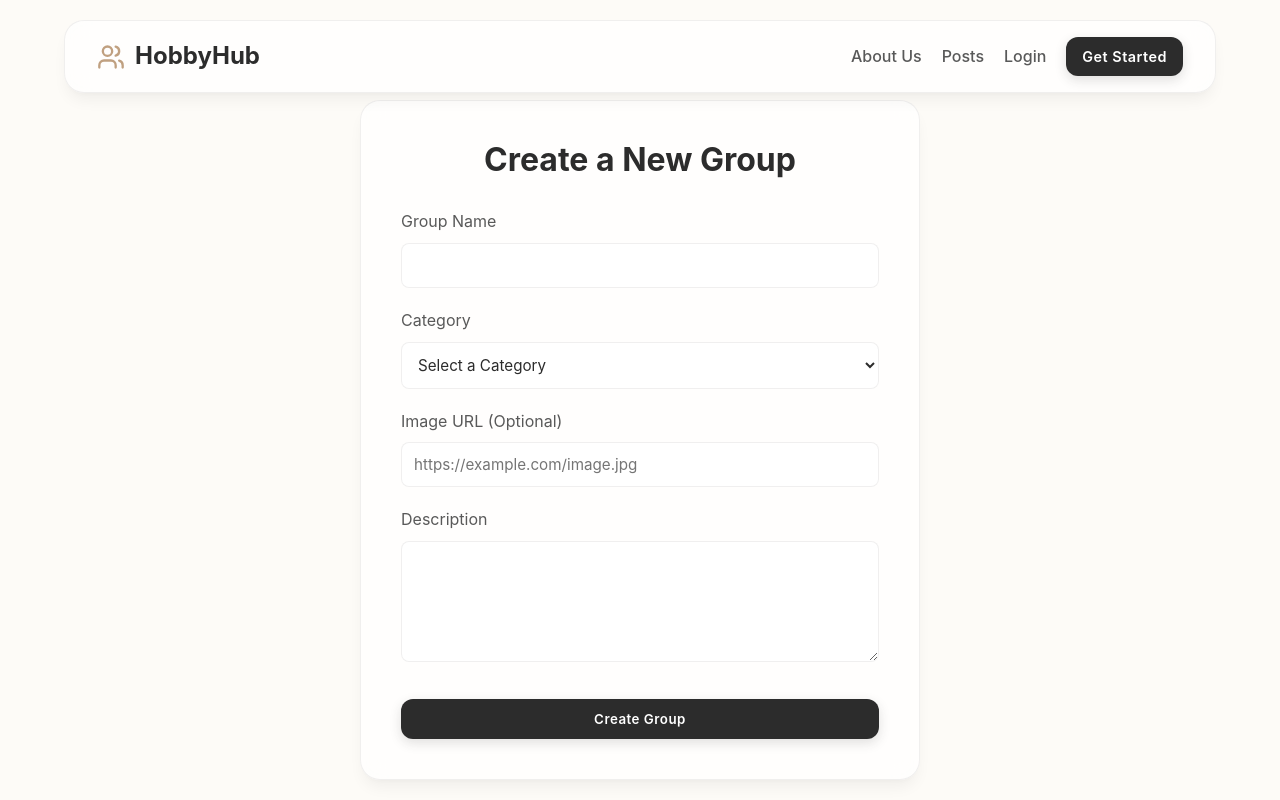
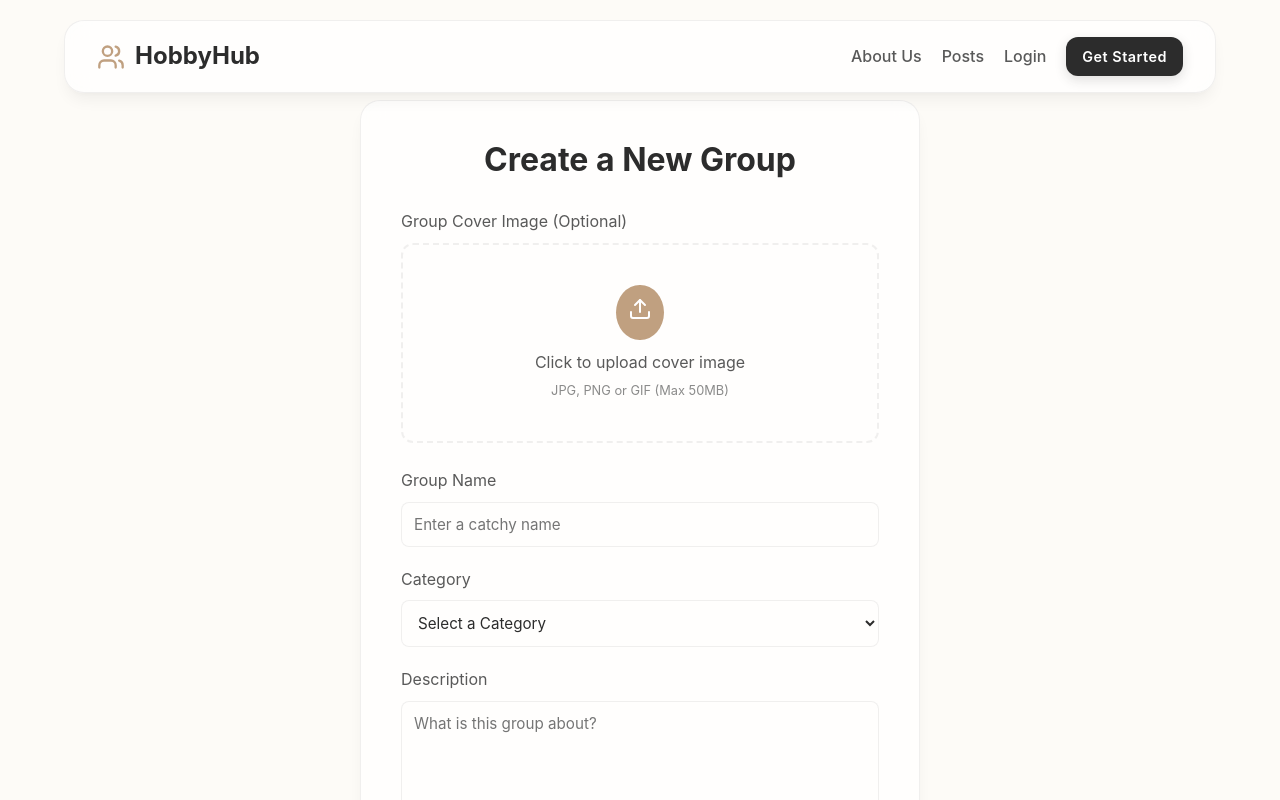
Before and after one commit to Priyanshukumar23/SKILLSPHERE, a React (Vite) app in the folder client/: page /create-group in a window 1280 px wide. Shown: the top 800 px of the page. Built offline with nearby package versions, Linux system fonts and the light colour scheme; no server answers; what bad-words would draw is missing.

Commit message:
Add multipart image upload support for new groups

```diff
--- a/client/src/pages/CreateGroup.jsx
+++ b/client/src/pages/CreateGroup.jsx
@@ -1,22 +1,54 @@
 import { useState } from 'react';
 import api from '../utils/api';
 import { useNavigate } from 'react-router-dom';
+import { Upload, X, Image as ImageIcon } from 'lucide-react';
 
 const CreateGroup = () => {
-    const [formData, setFormData] = useState({ name: '', description: '', category: '', image: '' });
+    const [formData, setFormData] = useState({ name: '', description: '', category: '' });
+    const [imageFile, setImageFile] = useState(null);
+    const [imagePreview, setImagePreview] = useState(null);
+    const [loading, setLoading] = useState(false);
     const navigate = useNavigate();
 
-    const { name, description, category, image } = formData;
+    const { name, description, category } = formData;
 
-    const onChange = e => setFormData({ ...formData, [e.target.name]: e.target.value });
+    const onChange = e => setFormData(prev => ({ ...prev, [e.target.name]: e.target.value }));
+
+    const onFileChange = e => {
+        const file = e.target.files[0];
+        if (file) {
+            setImageFile(file);
+            setImagePreview(URL.createObjectURL(file));
+        }
+    };
+
+    const removeImage = () => {
+        setImageFile(null);
+        setImagePreview(null);
+    };
 
     const onSubmit = async e => {
         e.preventDefault();
+        setLoading(true);
+
+        const data = new FormData();
+        data.append('name', name);
+        data.append('description', description);
+        data.append('category', category);
+        if (imageFile) {
+            data.append('image', imageFile);
+        }
+
         try {
-            await api.post('/groups', formData);
+            await api.post('/groups', data, {
+                headers: { 'Content-Type': 'multipart/form-data' }
+            });
             navigate('/dashboard');
         } catch (err) {
             console.error(err);
+            alert(err.response?.data?.msg || err.message || 'Failed to create group');
+        } finally {
+            setLoading(false);
         }
     };
 
@@ -26,6 +58,71 @@ const CreateGroup = () => {
                 <div className="glass-panel" style={{ padding: '40px' }}>
                     <h2 style={{ fontSize: '2rem', marginBottom: '30px', textAlign: 'center' }}>Create a New Group</h2>
                     <form onSubmit={onSubmit}>
+                        {/* Image Upload Area */}
+                        <div style={{ marginBottom: '25px' }}>
+                            <label style={{ display: 'block', marginBottom: '8px', color: 'var(--text-secondary)' }}>Group Cover Image (Optional)</label>
+                            <div
+                                style={{
+                                    width: '100%',
+                                    height: '200px',
+                                    border: '2px dashed var(--glass-border)',
+                                    borderRadius: '12px',
+                                    display: 'flex',
+                                    flexDirection: 'column',
+                                    alignItems: 'center',
+                                    justifyContent: 'center',
+                                    cursor: 'pointer',
+                                    position: 'relative',
+                                    overflow: 'hidden',
+                                    background: 'rgba(255,255,255,0.02)',
+                                    transition: 'all 0.3s'
+                                }}
+                                onClick={() => !imagePreview && document.getElementById('image-upload').click()}
+                            >
+                                {imagePreview ? (
+                                    <>
+                                        <img
+                                            src={imagePreview}
+                                            alt="Preview"
+                                            style={{ width: '100%', height: '100%', objectFit: 'cover' }}
+                                        />
+                                        <button
+                                            type="button"
+                                            onClick={(e) => { e.stopPropagation(); removeImage(); }}
+                                            style={{
+                                                position: 'absolute',
+                                                top: '10px',
+                                                right: '10px',
+                                                background: 'rgba(0,0,0,0.5)',
+                                                color: 'white',
+                                                border: 'none',
+                                                borderRadius: '50%',
+                                                padding: '5px',
+                                                cursor: 'pointer'
+                                            }}
+                                        >
+                                            <X size={18} />
+                                        </button>
+                                    </>
+                                ) : (
+                                    <>
+                                        <div style={{ background: 'var(--accent)', color: 'white', padding: '12px', borderRadius: '50%', marginBottom: '10px' }}>
+                                            <Upload size={24} />
+                                        </div>
+                                        <span style={{ color: 'var(--text-secondary)' }}>Click to upload cover image</span>
+                                        <span style={{ fontSize: '0.8rem', color: 'var(--text-secondary)', opacity: 0.7, marginTop: '5px' }}>JPG, PNG or GIF (Max 50MB)</span>
+                                    </>
+                                )}
+                            </div>
+                            <input
+                                type="file"
+                                id="image-upload"
+                                accept="image/*"
+                                onChange={onFileChange}
+                                style={{ display: 'none' }}
+                            />
+                        </div>
+
                         <div style={{ marginBottom: '20px' }}>
                             <label style={{ display: 'block', marginBottom: '8px', color: 'var(--text-secondary)' }}>Group Name</label>
                             <input
@@ -34,9 +131,11 @@ const CreateGroup = () => {
                                 value={name}
                                 onChange={onChange}
                                 required
-                                style={{ width: '100%', padding: '12px', background: '#FFFFFF', border: '1px solid var(--glass-border)', borderRadius: '8px', color: 'var(--text-primary)', outline: 'none' }}
+                                placeholder="Enter a catchy name"
+                                style={{ width: '100%', padding: '12px', background: 'rgba(255,255,255,0.05)', border: '1px solid var(--glass-border)', borderRadius: '8px', color: 'var(--text-primary)', outline: 'none' }}
                             />
                         </div>
+
                         <div style={{ marginBottom: '20px' }}>
                             <label style={{ display: 'block', marginBottom: '8px', color: 'var(--text-secondary)' }}>Category</label>
                             <select
@@ -44,7 +143,7 @@ const CreateGroup = () => {
                                 value={category}
                                 onChange={onChange}
                                 required
-                                style={{ width: '100%', padding: '12px', background: '#FFFFFF', border: '1px solid var(--glass-border)', borderRadius: '8px', color: 'var(--text-primary)', outline: 'none' }}
+                                style={{ width: '100%', padding: '12px', background: 'rgba(255,255,255,0.05)', border: '1px solid var(--glass-border)', borderRadius: '8px', color: 'var(--text-primary)', outline: 'none' }}
                             >
                                 <option value="">Select a Category</option>
                                 <option value="Technology">Technology</option>
@@ -55,17 +154,7 @@ const CreateGroup = () => {
                                 <option value="Other">Other</option>
                             </select>
                         </div>
-                        <div style={{ marginBottom: '20px' }}>
-                            <label style={{ display: 'block', marginBottom: '8px', color: 'var(--text-secondary)' }}>Image URL (Optional)</label>
-                            <input
-                                type="text"
-                                name="image"
-                                value={image}
-                                onChange={onChange}
-                                placeholder="https://example.com/image.jpg"
-                                style={{ width: '100%', padding: '12px', background: '#FFFFFF', border: '1px solid var(--glass-border)', borderRadius: '8px', color: 'var(--text-primary)', outline: 'none' }}
-                            />
-                        </div>
+
                         <div style={{ marginBottom: '30px' }}>
                             <label style={{ display: 'block', marginBottom: '8px', color: 'var(--text-secondary)' }}>Description</label>
                             <textarea
@@ -74,10 +163,14 @@ const CreateGroup = () => {
                                 onChange={onChange}
                                 required
                                 rows="5"
-                                style={{ width: '100%', padding: '12px', background: '#FFFFFF', border: '1px solid var(--glass-border)', borderRadius: '8px', color: 'var(--text-primary)', outline: 'none', resize: 'vertical' }}
+                                placeholder="What is this group about?"
+                                style={{ width: '100%', padding: '12px', background: 'rgba(255,255,255,0.05)', border: '1px solid var(--glass-border)', borderRadius: '8px', color: 'var(--text-primary)', outline: 'none', resize: 'vertical' }}
                             ></textarea>
                         </div>
-                        <button type="submit" className="btn btn-primary" style={{ width: '100%' }}>Create Group</button>
+
+                        <button type="submit" className="btn btn-primary" style={{ width: '100%', display: 'flex', alignItems: 'center', justifyContent: 'center', gap: '10px' }} disabled={loading}>
+                            {loading ? 'Creating...' : <><ImageIcon size={18} /> Create Group</>}
+                        </button>
                     </form>
                 </div>
             </div>
```
Also changed, not shown: 2 other files (tests, documents, lock files or other folders).
